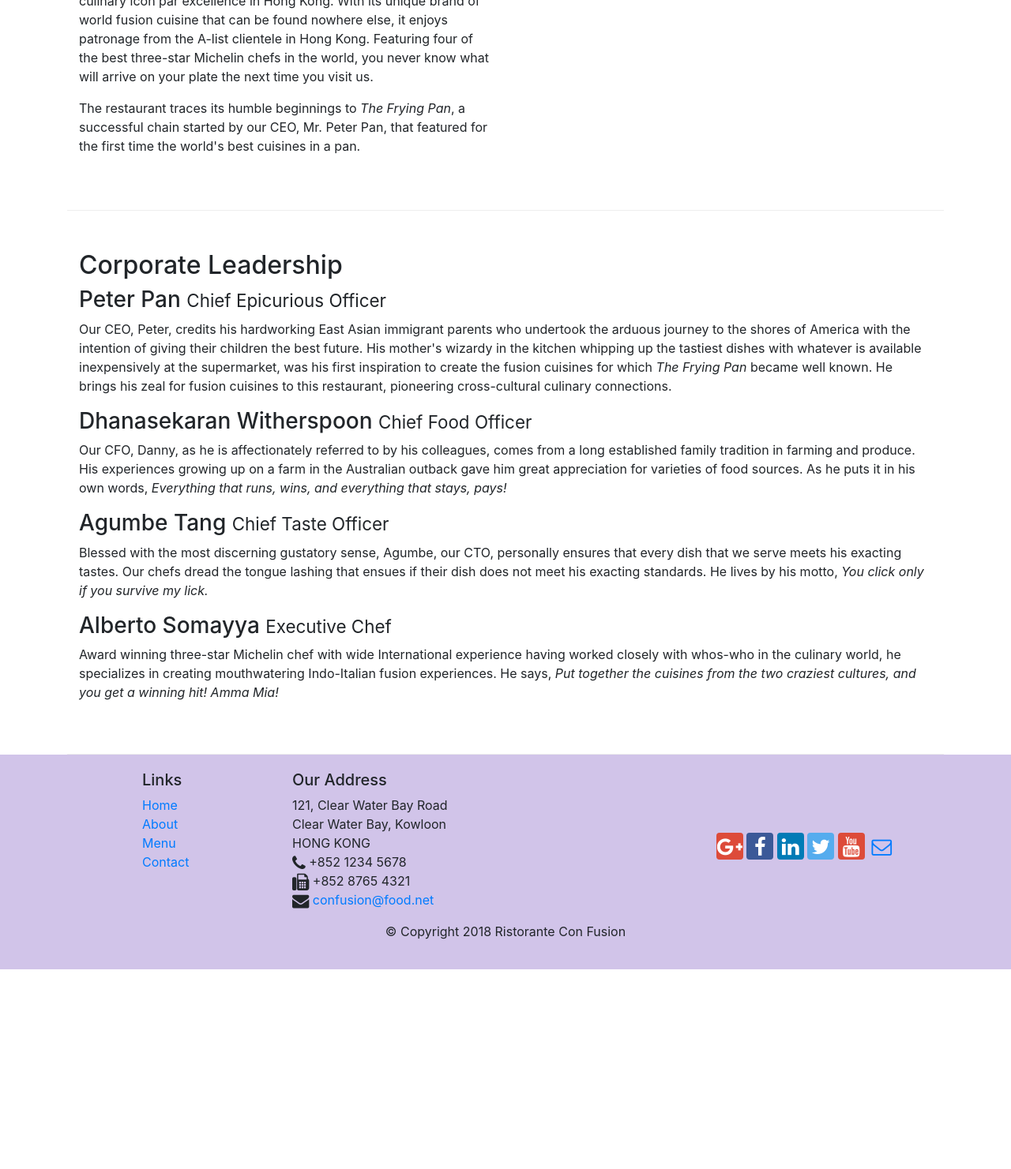
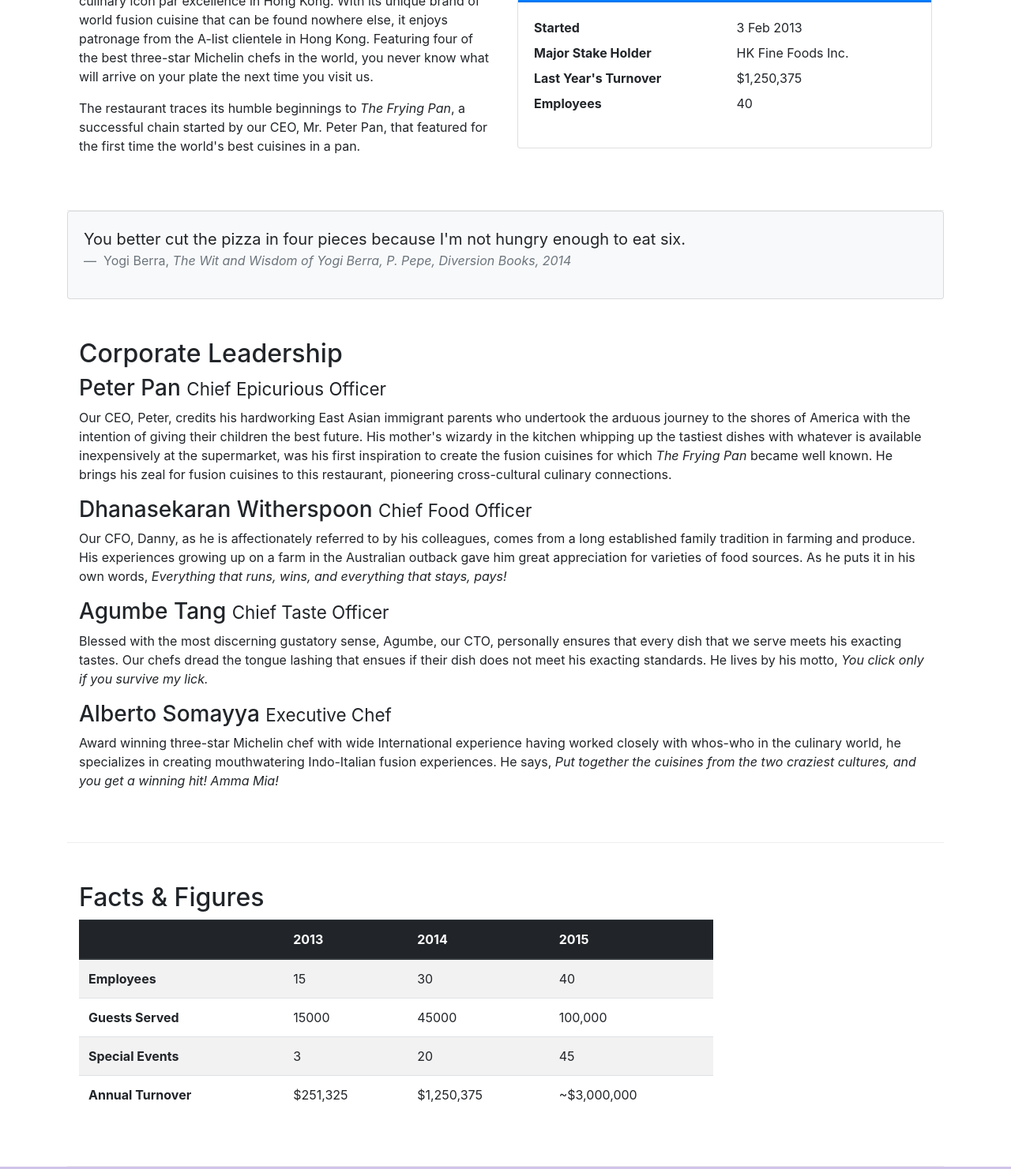
Before and after one commit to vaishali-gentyal/Restaurant-demo-website, a website: page aboutus.html in a window 1280 px wide. Shown: the part 598-2079 px from the top of the page at 79% size. Before the commit the page ends 1826 px from the top, so only its background shows below. Drawn offline with nearby package versions, Linux system fonts and the light colour scheme.

Commit message:
bootstrap tables and cards

```diff
--- a/aboutus.html
+++ b/aboutus.html
@@ -23,10 +23,14 @@
             <a href="./index.html" class="navbar-brand mr-auto">Ristorante Con Fusion</a>
             <div class="collapse navbar-collapse" id="Navbar">
                 <ul class="navbar-nav mr-auto">
-                    <li class="nav-item"><a href="./index.html" class="nav-link"><span class="fa fa-home"></span>Home</a></li>
-                    <li class="nav-item active"><a href="#" class="nav-link"><span class="fa fa-info fa-lg"></span>About</a></li>
-                    <li class="nav-item"><a href="#" class="nav-link"><span class="fa fa-list fa-lg"></span>Menu</a></li>
-                    <li class="nav-item"><a href="./contactus.html" class="nav-link"><span class="fa fa-address-card fa-lg"></span>Contact</a></li>
+                    <li class="nav-item"><a href="./index.html" class="nav-link"><span
+                                class="fa fa-home"></span>Home</a></li>
+                    <li class="nav-item active"><a href="#" class="nav-link"><span
+                                class="fa fa-info fa-lg"></span>About</a></li>
+                    <li class="nav-item"><a href="#" class="nav-link"><span class="fa fa-list fa-lg"></span>Menu</a>
+                    </li>
+                    <li class="nav-item"><a href="./contactus.html" class="nav-link"><span
+                                class="fa fa-address-card fa-lg"></span>Contact</a></li>
                 </ul>
             </div>
         </div>
@@ -68,12 +72,40 @@
                 <p>The restaurant traces its humble beginnings to <em>The Frying Pan</em>, a successful chain started by
                     our CEO, Mr. Peter Pan, that featured for the first time the world's best cuisines in a pan.</p>
             </div>
-            <div class="col-12 col-sm">
+            <div class="col-sm">
+                <div class="card">
+                    <h3 class="card-header bg-primary text-white">Facts At a Glance</h3>
+                    <div class="card-body">
+                        <dl class="row">
+                            <dt class="col-6">Started</dt>
+                            <dd class="col-6">3 Feb 2013</dd>
+                            <dt class="col-6">Major Stake Holder</dt>
+                            <dd class="col-6">HK Fine Foods Inc.</dd>
+                            <dt class="col-6">Last Year's Turnover</dt>
+                            <dd class="col-6">$1,250,375</dd>
+                            <dt class="col-6">Employees</dt>
+                            <dd class="col-6">40</dd>
+                        </dl>
+                    </div>
+                </div>
+            </div>
+        </div>
+                <div class="co-12">
+                    <div class="card card-body bg-light">
+                        <blockquote class="blockquote">
+                            <p class="mb-0">You better cut the pizza in four pieces because I'm not hungry enough to eat
+                                six.
+                            </p>
+                            <footer class="blockquote-footer">
+                                Yogi Berra,
+                                <cite title="Source Title">The Wit and Wisdom of Yogi Berra,
+                                    P. Pepe, Diversion Books, 2014</cite>
+                            </footer>
+                        </blockquote>
                     </div>
                 </div>
 
-
-        <div class="row row-content align-items-center">
+        <div class="row row-content">
             <div class="col-12">
                 <h2>Corporate Leadership</h2>
                 <h3>Peter Pan <small>Chief Epicurious Officer</small></h3>
@@ -99,13 +131,58 @@
                     dish does not meet his exacting standards. He lives by his motto, <em>You click only if you survive
                         my lick.</em></p>
                 <h3>Alberto Somayya <small>Executive Chef</small></h3>
-                    <p class="d-none d-sm-block">Award winning three-star Michelin chef with wide International experience having worked closely
+                <p class="d-none d-sm-block">Award winning three-star Michelin chef with wide International experience
+                    having worked closely
                     with
                     whos-who in the culinary world, he specializes in creating mouthwatering Indo-Italian fusion
                     experiences. He says, <em>Put together the cuisines from the two craziest cultures, and you get
                         a
                         winning hit! Amma Mia!</em></p>
             </div>
+        </div>
+        <div class="row row-content">
+            <div class="col-12 col-sm-9">
+                <h2>Facts &amp; Figures</h2>
+                <div class="table-responsive">
+                    <table class="table table-striped">
+                        <thead class="thead-dark">
+                            <tr>
+                                <th>&nbsp;</th>
+                                <th>2013</th>
+                                <th>2014</th>
+                                <th>2015</th>
+                            </tr>
+                        </thead>
+                        <tbody>
+                            <tr>
+                                <th>Employees</th>
+                                <td>15</td>
+                                <td>30</td>
+                                <td>40</td>
+                            </tr>
+                            <tr>
+                                <th>Guests Served</th>
+                                <td>15000</td>
+                                <td>45000</td>
+                                <td>100,000</td>
+                            </tr>
+                            <tr>
+                                <th>Special Events</th>
+                                <td>3</td>
+                                <td>20</td>
+                                <td>45</td>
+                            </tr>
+                            <tr>
+                                <th>Annual Turnover</th>
+                                <td>$251,325</td>
+                                <td>$1,250,375</td>
+                                <td>~$3,000,000</td>
+                            </tr>
+                        </tbody>
+                    </table>
+                </div>
+            </div>
+            <div class="col-12 col-sm-3"></div>
         </div>
 
     </div>
@@ -135,11 +212,16 @@
                 </div>
                 <div class="col-12 col-sm-4 align-self-center">
                     <div class="text-center">
-                        <a class="btn btn-social-icon btn-google" href="http://google.com/+"><i class="fa fa-google-plus"></i></a>
-                        <a class="btn btn-social-icon btn-facebook" href="http://www.facebook.com/profile.php?id="><i class="fa fa-facebook"></i></a>
-                        <a class="btn btn-social-icon btn-linkedin" href="http://www.linkedin.com/in/"><i class="fa fa-linkedin"></i></a>
-                        <a class="btn btn-social-icon btn-twitter" href="http://twitter.com/"><i class="fa fa-twitter"></i></a>
-                        <a class="btn btn-social-icon btn-google" href="http://youtube.com/"><i class="fa fa-youtube"></i></a>
+                        <a class="btn btn-social-icon btn-google" href="http://google.com/+"><i
+                                class="fa fa-google-plus"></i></a>
+                        <a class="btn btn-social-icon btn-facebook" href="http://www.facebook.com/profile.php?id="><i
+                                class="fa fa-facebook"></i></a>
+                        <a class="btn btn-social-icon btn-linkedin" href="http://www.linkedin.com/in/"><i
+                                class="fa fa-linkedin"></i></a>
+                        <a class="btn btn-social-icon btn-twitter" href="http://twitter.com/"><i
+                                class="fa fa-twitter"></i></a>
+                        <a class="btn btn-social-icon btn-google" href="http://youtube.com/"><i
+                                class="fa fa-youtube"></i></a>
                         <a class="btn btn-social-icon" href="mailto:"><i class="fa fa-envelope-o"></i></a>
                     </div>
                 </div>
```
Lines whose indentation alone changed are shown as unchanged.
